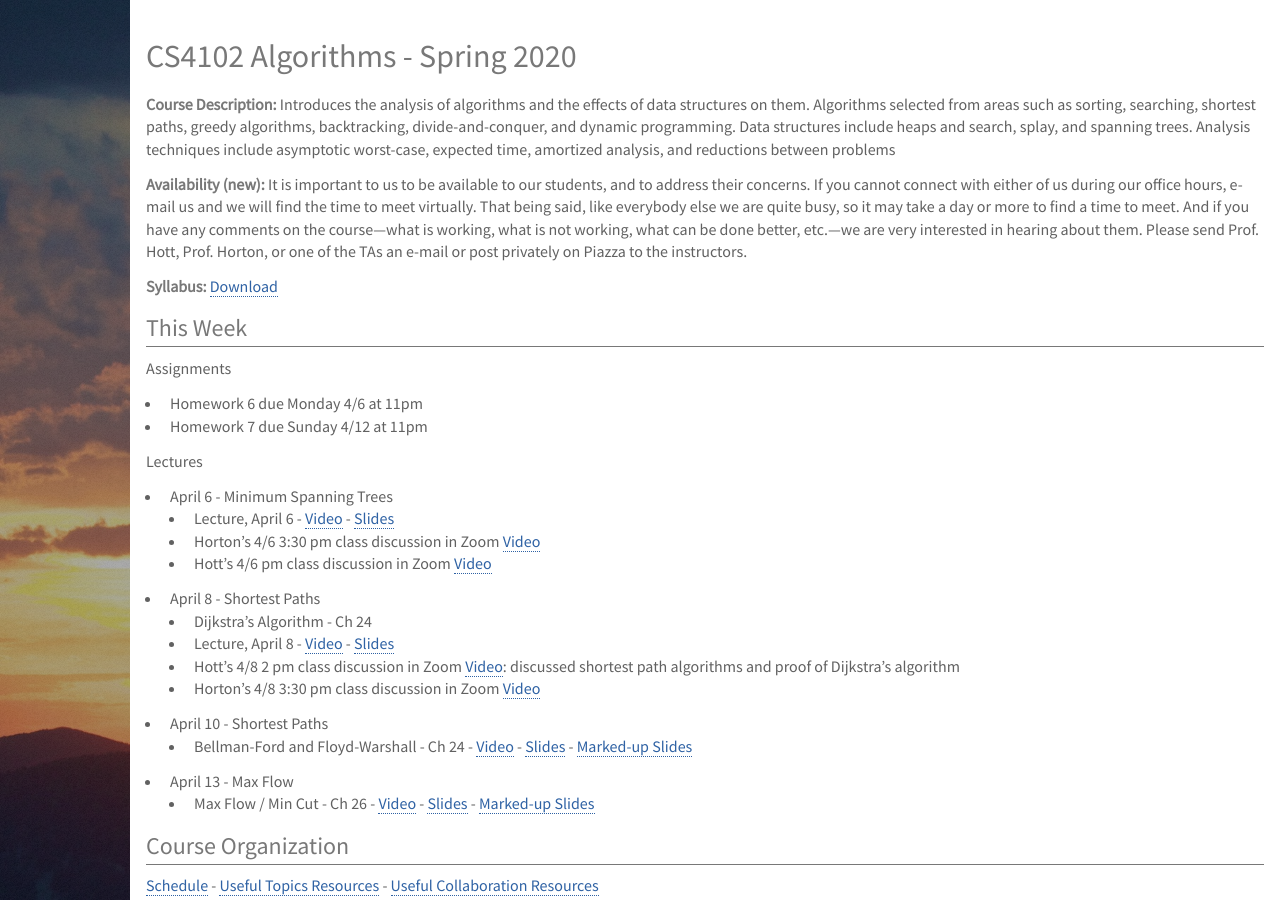
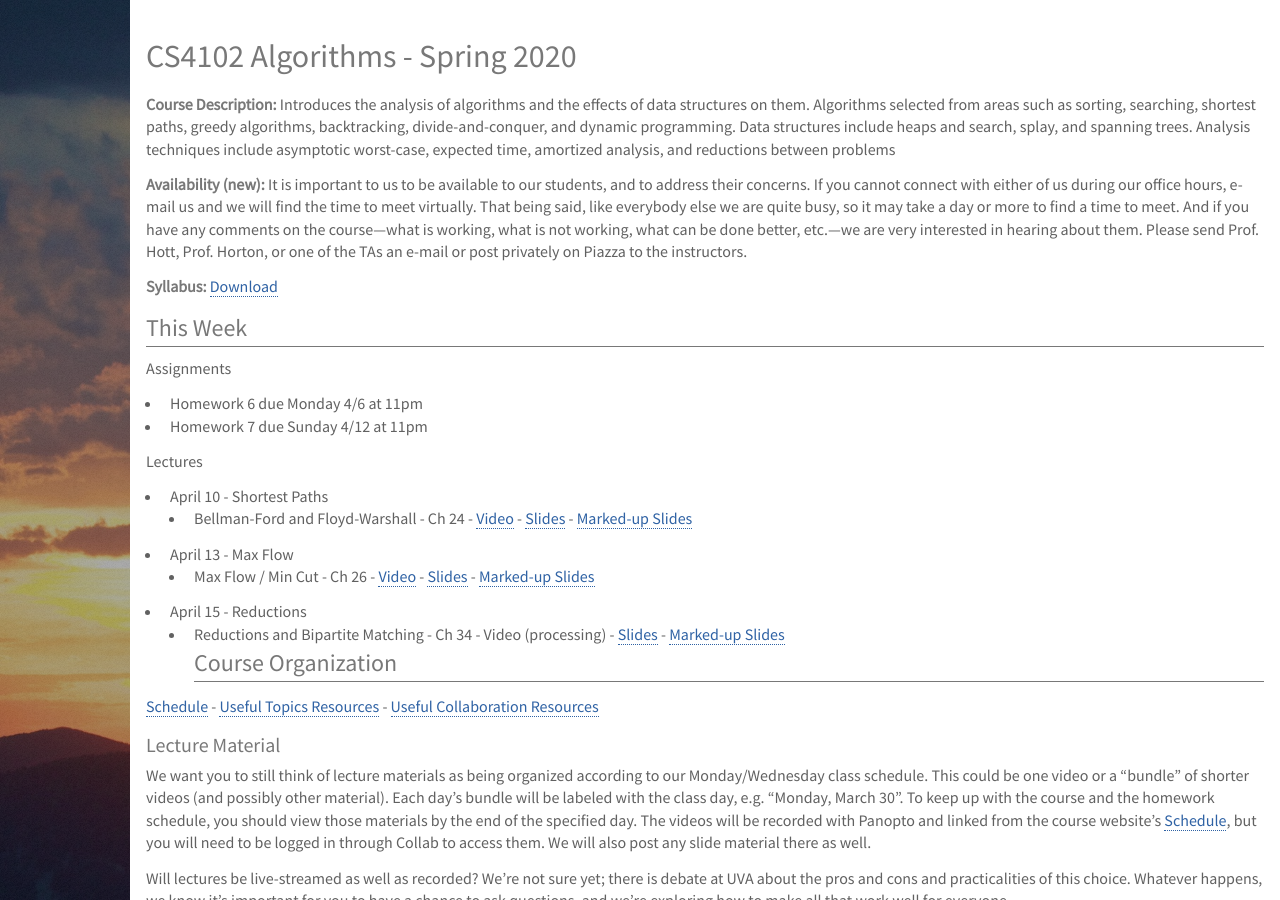
Before and after one commit to deternitydx/uvacs4102, a Jekyll site: the page built from index.md, in a window 1280 px wide and 900 px high. Built offline with Jekyll 4.4.1, drawn with Linux system fonts in a browser that asks for light colours; nearby versions of some CDN libraries; library files that are not in the unit come from our copies.

Commit message:
Posted slides for reductions

```diff
--- a/index.md
+++ b/index.md
@@ -28,20 +28,12 @@ Assignments
 
 Lectures
 
-- April 6 - Minimum Spanning Trees
-    - Lecture, April 6 - [Video](https://uva.hosted.panopto.com/Panopto/Pages/Viewer.aspx?id=d1a2aa3a-415f-4885-8553-ab9501012ddf) - [Slides](lectures/l19_MST.pdf)
-    - Horton's 4/6 3:30 pm class discussion in Zoom [Video](https://virginia.zoom.us/rec/share/4_xncI3Cq1hOQ6vd1BrbBYMBJ4j1X6a81CMd-vRYykqxaSmyO6P6FCRZtN1Nne5Y)
-    - Hott's 4/6 pm class discussion in Zoom [Video](https://virginia.zoom.us/rec/share/9d5qMLP8-FFIXK_kxWKFW5QzFdv3T6a8gSVKrPIExU7aeGlnHPlh5xZCb8mtPeHx)
-- April 8 - Shortest Paths
-    - Dijkstra's Algorithm - Ch 24
-    - Lecture, April 8 - [Video](https://uva.hosted.panopto.com/Panopto/Pages/Viewer.aspx?id=b5916ec0-e4a5-43b4-9ffc-ab9701560b57) - [Slides](lectures/l20_SP.pdf)
-    - Hott's 4/8 2 pm class discussion in Zoom [Video](https://virginia.zoom.us/rec/share/yPFXLojX1HtIZs_W1X_uBrZ6Tq36eaa81SMWqaUMmE_S6jfpkIwxHV9-Hjwib-XM): discussed shortest path algorithms and proof of Dijkstra's algorithm
-    - Horton's 4/8 3:30 pm class discussion in Zoom [Video](https://virginia.zoom.us/rec/share/yYspF6n_y2dObZGcyXv6dbUNHYrOeaa8gXUf__MNyBl1Rr56pXML3J-KiN1yG-iT)
 - April 10 - Shortest Paths
     - Bellman-Ford and Floyd-Warshall - Ch 24 - [Video](https://uva.hosted.panopto.com/Panopto/Pages/Viewer.aspx?id=b3031eb9-c1df-47cb-af97-ab9801125977) - [Slides](lectures/l21_BellmanFord.pdf) - [Marked-up Slides](lectures/l21_BellmanFord_written.pdf)
 - April 13 - Max Flow
     - Max Flow / Min Cut - Ch 26 - [Video](https://uva.hosted.panopto.com/Panopto/Pages/Viewer.aspx?id=bccacb60-d638-4523-b402-ab98017cdb2c) - [Slides](lectures/l22_maxflow.pdf) - [Marked-up Slides](lectures/l22_maxflow_written.pdf)
-
+- April 15 - Reductions
+    - Reductions and Bipartite Matching - Ch 34 - Video (processing) - [Slides](lectures/l23_Bipartite_Reductions.pdf) - [Marked-up Slides](lectures/l23_Bipartite_Reductions_written.pdf)
 ## Course Organization
 
 [Schedule](schedule.html) - [Useful Topics Resources](resources.html) - [Useful Collaboration Resources](transition.html)
```
Also changed, not shown: schedule.md (+1 -2 lines), 1 other file.
